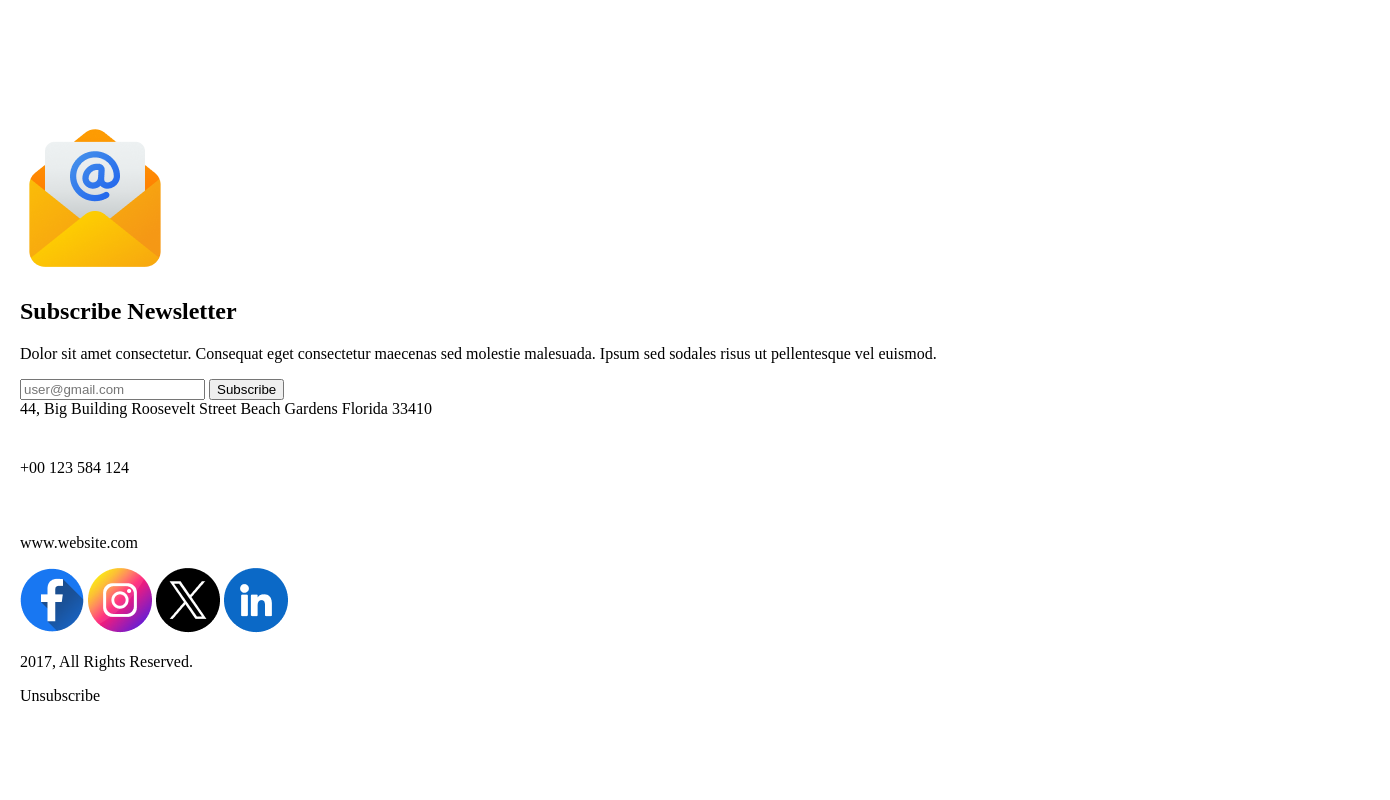
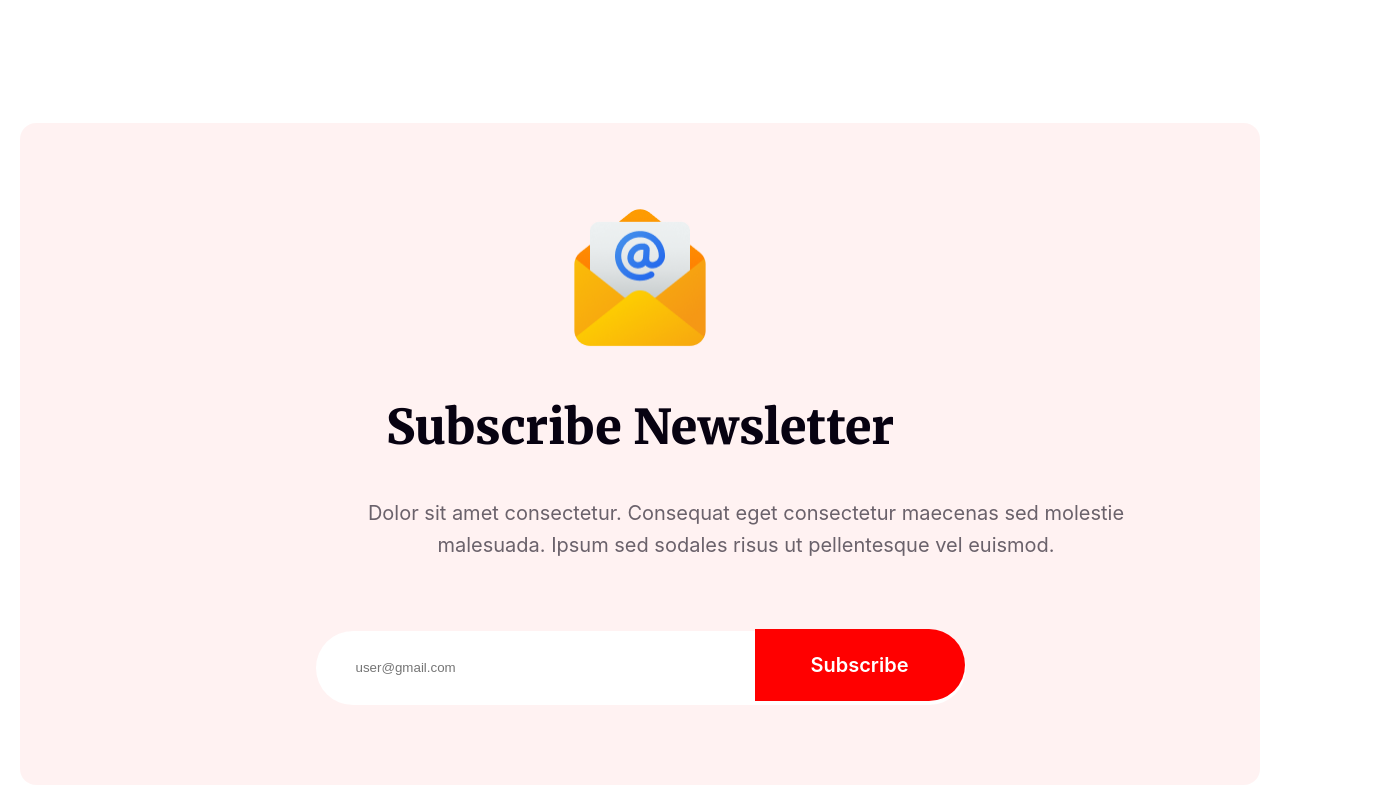
Before and after one commit to cksingha50/first-assignment, a plain HTML site: page index.html in a window 1280 px wide. Shown: the part 6420-7220 px from the top of the page, 1390 px wide, since content can reach past the window. Before the commit the page ends 7145 px from the top, so only its background shows below. Drawn offline with Linux system fonts and the light colour scheme.

Commit message:
final add

```diff
--- a/index.html
+++ b/index.html
@@ -139,34 +139,46 @@
 
                   <div class="newsletter-box">
                     <div class="letter-image">
-                      <img src="resources/letter.png" alt="">
+                      <img class="letter-pic" src="resources/letter.png" alt="">
                     </div>
                     <div class="newsletter-script">
                       <h1 class="newsletter-title">Subscribe Newsletter</h1>
                       <p class="newsletter-text">Dolor sit amet consectetur. Consequat eget consectetur maecenas sed molestie malesuada. Ipsum sed sodales risus ut pellentesque vel euismod. </p>
-                      <input type="email" class="newsletter-input" placeholder="user@gmail.com">
-                      <button class="subscribe">Subscribe</button>
+                      <div class="email-box">
+                        <input type="email" class="newsletter-input" placeholder="user@gmail.com">
+                      <button class="subscribe-btn">Subscribe</button>
+                      </div>
+
                     </div>
                   </div>
                  </section>
 
                    <!-- Footer section starting here -->
+                   <section>
 
                    <footer>
+
 
                     <div class="footer-top">
                       <div class="footer-location">44, Big Building Roosevelt Street
                         Beach Gardens Florida 33410</div>
+
+
                       <div class="footer-address">
 
                         <div class="footer-phone">
-                         <img width="20px" src="resources/Call.png" alt="">
-                          <p>+00 123 584 124</p>
+                         <img class="call-icon"  src="resources/Call.png" alt="">
+                          <p class="phone">+00 123 584 124</p>
+
+                        </div>
 
                           <div class="footer-email">
-                            <img width="20px" src="resources/Website.png" alt="">
-                            <p>www.website.com</p>
+                            <img class="email-icon" src="resources/Website.png" alt="">
+                            <p class="email" >www.website.com</p>
                         </div>
+
+                      </div>
+                    </div>
 
                         <div class="social-icons">
 
@@ -180,9 +192,11 @@
                           <p class="copyright-text">2017, All Rights Reserved.</p>
                           <p class="footer-unsubscribe">Unsubscribe</p>
                         </div>
-                      </div>
-                    </div>
+
+
+
                    </footer>
+                  </section>
 
 
 </body>
--- a/styles/style.css
+++ b/styles/style.css
@@ -1,12 +1,14 @@
 body{
     margin: 20px;
     padding: 0;
+    max-width: 1600px;
 }
 
  /* Top banner section starts here */
 
  section{
     margin-top: 130px;
+    max-width: 1320px;
  }
 
 .banner{
@@ -286,9 +288,6 @@ body{
 
 /* Portfolio section style starts here */
 
-.portfolio-script{
-
-}
 .portfolio-subtitle{
     color: #F00;
     font-family: Inter;
@@ -338,3 +337,160 @@ body{
     padding-top: 24px;
     display: flex;
 }
+
+/* Newsletter section style starts here */
+.newsletter-box{
+    text-align: center;
+    border-radius: 16px;
+    background: rgba(255, 0, 0, 0.05);
+    padding: 80px;
+
+}
+.letter-pic{
+    width: 150px;
+    height: 150px;
+
+}
+.newsletter-title{
+    color: #070211;
+    text-align: center;
+    font-family: Merriweather;
+    font-size: 48px;
+    font-weight: 900;
+}
+.newsletter-text{
+    color: rgba(7, 2, 17, 0.60);
+    text-align: center;
+    font-family: Inter;
+    font-size: 20px;
+    font-weight: 400;
+    line-height: 32px;
+    max-width: 869px;
+    padding-left: 212px;
+
+}
+.newsletter-input{
+    width: 608px;
+    height: 72px;
+    border-radius: 50px;
+    background: #FFF;
+    border-style: none;
+    padding-left: 40px;
+
+}
+.subscribe-btn{
+    width: 210px;
+    height: 72px;
+    border-radius: 0px 50px 50px 0px;
+    background: #F00;
+    color: #FFF;
+    text-align: center;
+    font-family: Inter;
+    font-size: 20px;
+    font-weight: 600;
+    border-style: none;
+    margin-left: -215px;
+
+}
+.email-box{
+     padding-top: 48px;
+}
+
+
+/* Footer section style */
+footer{
+    background: #070211 ;
+    width: 1600px;
+    height: 609px;
+    color: white;
+    max-width: 1320px;
+
+}
+
+.footer-top{
+     display: flex;
+     border-bottom: 1px solid rgba(255, 255, 255, 0.15);
+     padding-bottom: 50px;
+     width: 1320px;
+     padding-left: 50px;
+
+}
+.footer-address{
+    padding-top: 120px;
+    padding-left: 510px;
+}
+.footer-location{
+    color: #FFF;
+    font-family: Inter;
+    font-size: 24px;
+    font-weight: 500;
+    line-height: 40px;
+    padding-top: 120px;
+    max-width: 375px;
+}
+.footer-phone{
+      display: flex;
+}
+.call-icon{
+    width: 24px;
+    height: 24px;
+}
+.phone{
+    color: #FFF;
+    font-family: Inter;
+    font-size: 24px;
+    font-weight: 500;
+    line-height: 40px;
+    margin-top: -8px;
+    padding-left: 10px;
+}
+
+.footer-email{
+   display: flex;
+}
+.email-icon{
+  width: 24px;
+  height: 24px;
+}
+.email{
+  color: #FFF;
+  font-family: Inter;
+  font-size: 24px;
+  font-weight: 500;
+  line-height: 40px;
+  margin-top: -8px;
+  padding-left: 10px;
+}
+.social-icons{
+    text-align: center;
+    padding: 48px;
+    border-bottom: 1px solid rgba(255, 255, 255, 0.15) ;
+
+}
+.facebook,
+.instagram,
+.twitter,
+.linkedin{
+    padding-left: 24px;
+}
+.copyright{
+    display: flex;
+    padding-bottom: 50px;
+    width: 1320px;
+    padding-left: 50px;
+    padding-top: 50px;
+}
+.copyright-text{
+    color: #FFF;
+    font-family: Inter;
+    font-size: 24px;
+    font-weight: 500;
+}
+
+.footer-unsubscribe{
+    color: #FFF;
+    font-family: Inter;
+    font-size: 24px;
+    font-weight: 500;
+    padding-left: 600px;
+}
```
